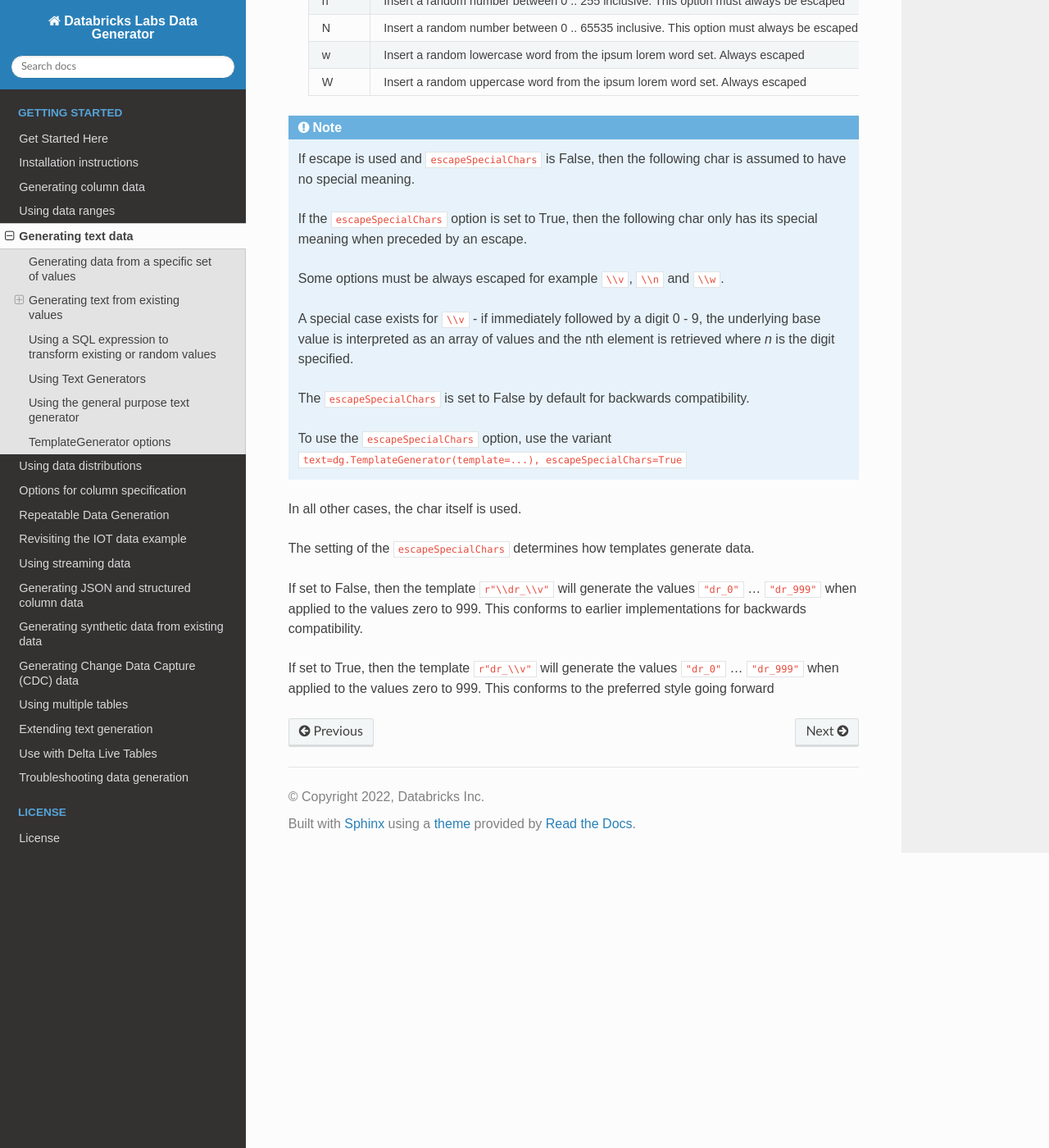
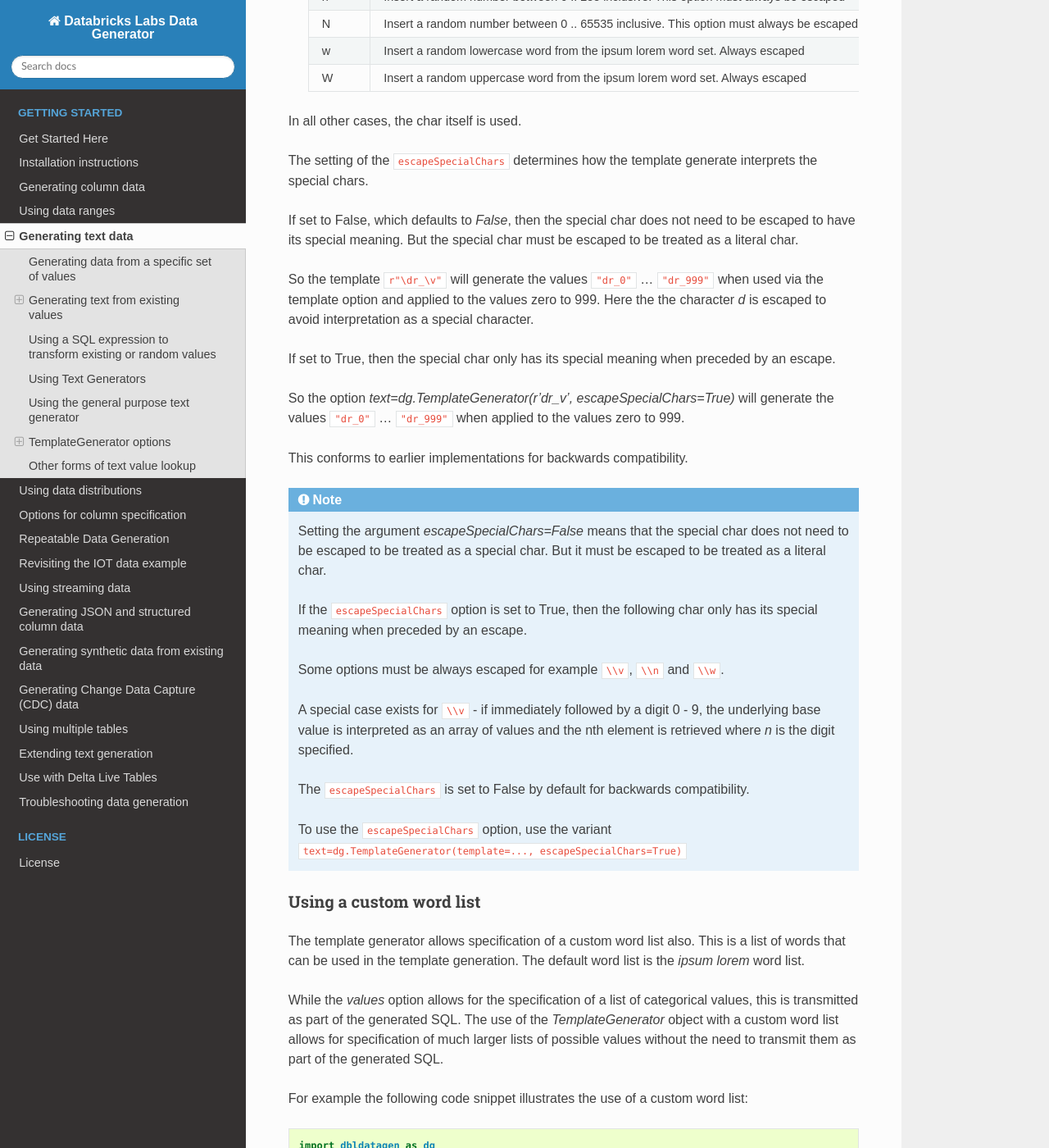
Before and after one commit to databrickslabs/dbldatagen, a Sphinx documentation site: the page built from docs/source/textdata.rst, in a window 1280 px wide and 1400 px high, scrolled down 3392 px. Shown: the whole window at 82% size. Built offline with Sphinx 7.4.7 and the Read the Docs theme 2.0.0, drawn with Linux system fonts in a browser that asks for light colours; pages that are not in the unit, such as notebooks, are missing from menus; the version number is read from the project's files by our own code; some of the changed text lies outside the part shown.

Commit message:
Misc doc changes (#268)
* wip

* wip

* wip

* wip

* wip

```diff
--- a/docs/source/textdata.rst
+++ b/docs/source/textdata.rst
@@ -96,7 +96,12 @@
 
 The ``template`` attribute allows specification of templated text generation.
 
-Here are some examples of its use to generate dummy email addresses, ip addressed and phone numbers
+.. note ::
+   The ``template`` option is shorthand for ``text=dg.TemplateGenerator(template=...)``
+
+   This can be specified with different options covering how escapes are handled and customizing the word list
+   - see the `TemplateGenerator` documentation for more details.
+
 
 .. code-block:: python
 
@@ -105,12 +110,16 @@
          dg.DataGenerator(sparkSession=spark, name="test_data_set1", rows=100000,
                           partitions=4, randomSeedMethod="hash_fieldname")
         .withIdOutput()
-        .withColumnSpec("email",
+        .withColumn("email", "string",
                         template=r'\w.\w@\w.com|\w@\w.co.u\k')
-        .withColumnSpec("ip_addr",
+        .withColumn("ip_addr", "string",
                          template=r'\n.\n.\n.\n')
-        .withColumnSpec("phone",
+        .withColumn("phone", "string",
                          template=r'(ddd)-ddd-dddd|1(ddd) ddd-dddd|ddd ddddddd')
+
+        # the following implements the same pattern as for `phone` but using the `TemplateGenerator` class
+        .withColumn("phone2", "string",
+                         text=dg.TemplateGenerator(r'(ddd)-ddd-dddd|1(ddd) ddd-dddd|ddd ddddddd'))
         )
 
     df = df_spec.build()
@@ -154,9 +157,27 @@
     W         Insert a random uppercase word from the ipsum lorem word set. Always escaped
     ========  ======================================
 
+In all other cases, the char itself is used.
+
+The setting of the ``escapeSpecialChars`` determines how the template generate interprets the special chars.
+
+If set to False, which defaults to `False`, then the special char does not need to be escaped to have its special
+meaning. But the special char must be escaped to be treated as a literal char.
+
+So the template ``r"\dr_\v"`` will generate the values ``"dr_0"`` ... ``"dr_999"`` when used via the template option
+and applied to the values zero to 999.
+Here the the character `d` is escaped to avoid interpretation as a special character.
+
+If set to True, then the special char only has its special meaning when preceded by an escape.
+
+So the option `text=dg.TemplateGenerator(r'dr_\v', escapeSpecialChars=True)` will generate the values
+``"dr_0"`` ... ``"dr_999"`` when applied to the values zero to 999.
+
+This conforms to earlier implementations for backwards compatibility.
+
 .. note::
-          If escape is used and ``escapeSpecialChars`` is False, then the following
-          char is assumed to have no special meaning.
+          Setting the argument `escapeSpecialChars=False` means that the special char does not need to be escaped to
+          be treated as a special char. But it must be escaped to be treated as a literal char.
 
           If the ``escapeSpecialChars`` option is set to True, then the following char only has its special
           meaning when preceded by an escape.
@@ -169,14 +190,69 @@
           The ``escapeSpecialChars`` is set to False by default for backwards compatibility.
 
           To use the ``escapeSpecialChars`` option, use the variant
-          ``text=dg.TemplateGenerator(template=...), escapeSpecialChars=True``
+          ``text=dg.TemplateGenerator(template=..., escapeSpecialChars=True)``
 
-In all other cases, the char itself is used.
 
-The setting of the ``escapeSpecialChars`` determines how templates generate data.
+Using a custom word list
+^^^^^^^^^^^^^^^^^^^^^^^^
 
-If set to False, then the template ``r"\\dr_\\v"`` will generate the values ``"dr_0"`` ... ``"dr_999"`` when applied
-to the values zero to 999. This conforms to earlier implementations for backwards compatibility.
+The template generator allows specification of a custom word list also. This is a list of words that can be
+used in the template generation. The default word list is the `ipsum lorem` word list.
 
-If set to True, then the template ``r"dr_\\v"`` will generate the values ``"dr_0"`` ... ``"dr_999"``
-when applied to the values zero to 999. This conforms to the preferred style going forward
+While the `values` option allows for the specification of a list of categorical values, this is transmitted as part of
+the generated SQL. The use of the `TemplateGenerator` object with a custom word list allows for specification of much
+larger lists of possible values without the need to transmit them as part of the generated SQL.
+
+For example the following code snippet illustrates the use of a custom word list:
+
+.. code-block:: python
+
+    import dbldatagen as dg
+
+    names = ['alpha', 'beta', 'gamma', 'lambda', 'theta']
+
+    df_spec = (
+         dg.DataGenerator(sparkSession=spark, name="test_data_set1", rows=100000,
+                          partitions=4, randomSeedMethod="hash_fieldname")
+        .withIdOutput()
+        .withColumn("email", "string",
+                        template=r'\w.\w@\w.com|\w@\w.co.u\k')
+        .withColumn("ip_addr", "string",
+                         template=r'\n.\n.\n.\n')
+        .withColumn("phone", "string",
+                         template=r'(ddd)-ddd-dddd|1(ddd) ddd-dddd|ddd ddddddd')
+
+        # implements the same pattern as for `phone` but using the `TemplateGenerator` class
+        .withColumn("phone2", "string",
+                         text=dg.TemplateGenerator(r'(ddd)-ddd-dddd|1(ddd) ddd-dddd|ddd ddddddd'))
+
+        # uses a custom word list
+        .withColumn("name", "string",
+                         text=dg.TemplateGenerator(r'\w \w|\w \w \w|\w \a. \w',
+                                                   escapeSpecialChars=True,
+                                                   extendedWordList=names))
+        )
+
+    df = df_spec.build()
+    display(df)
+
+Here the `names` variable is a list of names that can be used in the template generation.
+
+While this is short list in this case, it could be a much larger list of names either
+specified as a literal, or read from another dataframe, file, table or produced from another source.
+
+As this is not transmitted as part of the generated SQL, it allows for much larger lists of possible values.
+
+Other forms of text value lookup
+--------------------------------
+
+The use of the `values` option and the `template` option with a `TemplateGenerator` instance allow for generation of
+data when the range of possible values is known.
+
+But what about scenarios when the list of data is read from a different table or some other form of lookup?
+
+As the output of the data generation `build()` method is a regular PySpark DataFrame, it is possible to join the
+generated data with other data sources to generate the required data.
+
+In these cases, the generator can be specified to produce lookup keys that can be used to join with the
+other data sources.
```
Also changed, not shown: other parts of docs/source/textdata.rst (+5 -11 lines), CHANGELOG.md (+6 -0 lines), 1 other file.
